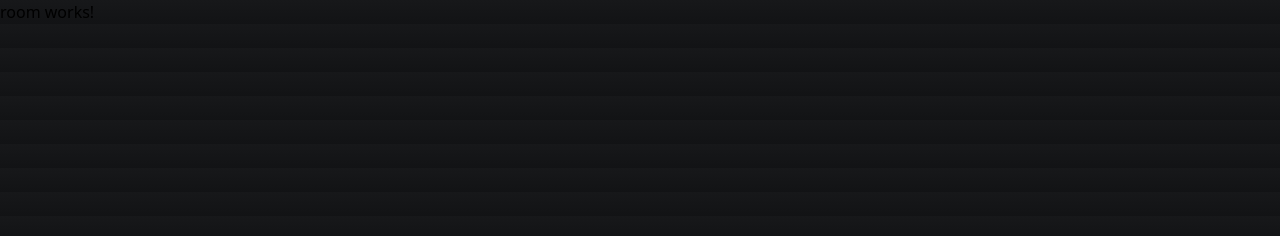
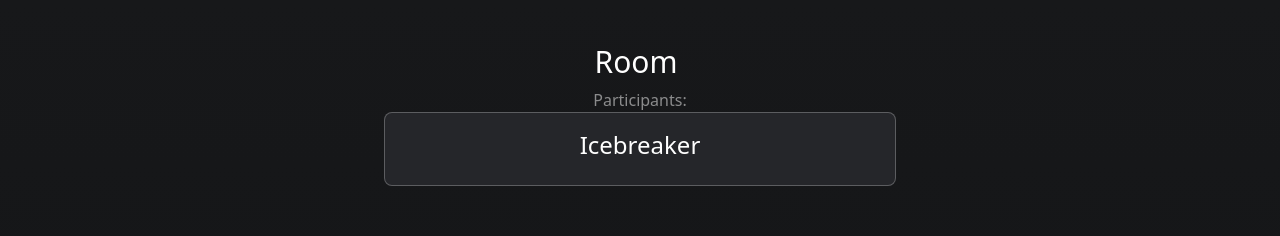
Before and after one commit to sean21307/PolarPair, an Angular app: page /room/1 in a window 1280 px wide. Shown: the top 236 px of the page. Built offline with nearby package versions, Linux system fonts and the light colour scheme; no server answers; sample sign-in values are in the browser's storage.

Commit message:
room stuff

```diff
--- a/src/app/components/room/room.component.html
+++ b/src/app/components/room/room.component.html
@@ -1 +1,22 @@
-<p>room works!</p>
+<div class="flex flex-col items-center w-full h-screen md:items-center mt-8">
+    <p></p>
+    <div class="w-11/12 md:w-full md:max-w-lg flex flex-col items-center">
+        <div class="w-full flex flex-col text-center mt-1">
+            <h2 class="text-3xl text-on-surface m-2 ms-0">
+                {{ roomName }} Room
+            </h2>
+            <p class="text-on-surface/50">
+                Participants:
+                @for (participant of participants; track participants) {
+
+                }
+            </p>
+        </div>
+    </div>
+
+    <div class="p-4 w-full max-w-11/12 md:max-w-lg bg-surface-alt text-on-surface text-center border border-on-surface/25 rounded-radius">
+        <p class="text-2xl font-medium mb-2">Icebreaker</p>
+        <p class="font-light text-on-surface/90"></p>
+    </div>
+    <p></p>
+</div>
--- a/src/app/components/room/room.component.ts
+++ b/src/app/components/room/room.component.ts
@@ -1,5 +1,7 @@
 import { Component, inject } from '@angular/core';
 import { ActivatedRoute, Router } from '@angular/router';
+import { RoomService } from '../../services/room.services';
+import { AuthService } from '../../services/auth.service';
 
 @Component({
   selector: 'app-room',
@@ -10,8 +12,10 @@ import { ActivatedRoute, Router } from '@angular/router';
 })
 export class RoomComponent {
   private readonly route = inject(ActivatedRoute);
+  roomName!: string;
+  participants!: any[];
 
-  constructor(private router: Router) {}
+  constructor(private router: Router, private roomService: RoomService, private authService: AuthService) {}
 
   ngOnInit() {
     const code = this.route.snapshot.paramMap.get('code');
@@ -20,6 +24,15 @@ export class RoomComponent {
       return;
     }
 
+    const username = this.authService.getUsername();
+    if (!username) {
+      this.router.navigate(['/']);
+      return;
+    }
+
+    this.roomService.getRoom(username, code).subscribe(response => {
+      this.roomName = response.room_name;
+    });
 
   }
 }
```
